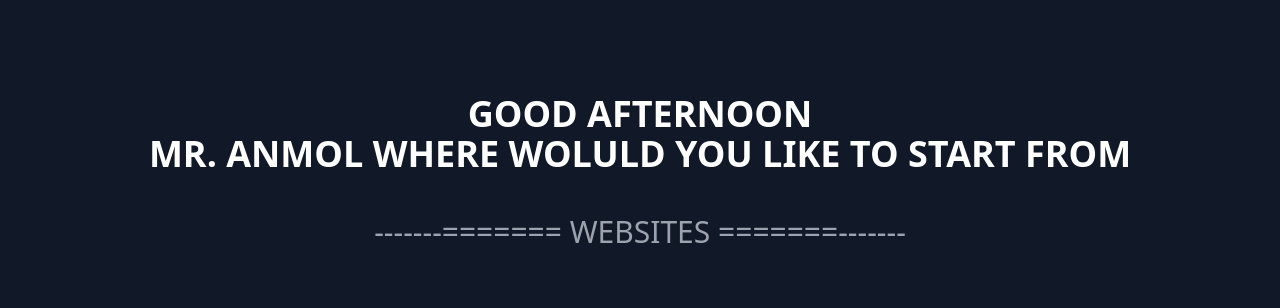
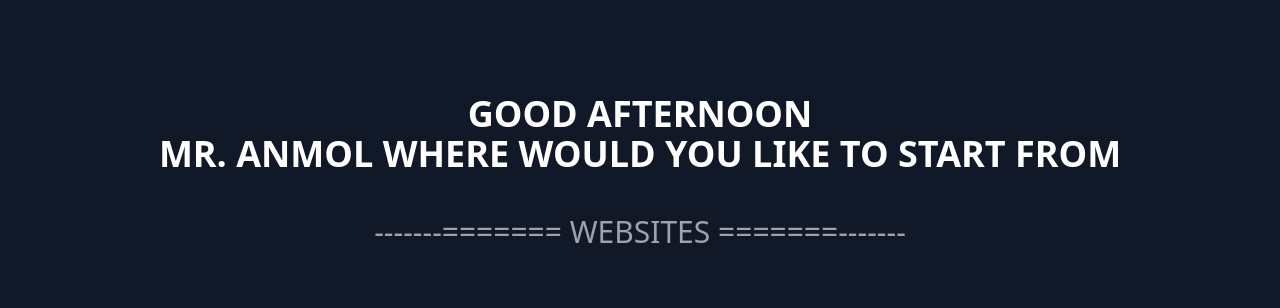
Before and after one commit to PhantomProgrammer123/CustomChromeStartup, a plain HTML site: page index.html in a window 1280 px wide. Shown: the part 90-398 px from the top of the page. Drawn offline with nearby package versions, Linux system fonts and the light colour scheme.

Commit message:
index.html

```diff
--- a/index.html
+++ b/index.html
@@ -44,7 +44,7 @@
                 }
                 document.write("<h1 class= 'text-4xl text-white text-center title-font font-medium'><b>" + welcome + "<b></h1>");
                 </script>
-            <h1 class="text-center text-4xl font-medium title-font text-white"><b>MR. ANMOL WHERE WOLULD YOU LIKE TO START FROM<b><h1>
+            <h1 class="text-center text-4xl font-medium title-font text-white"><b>MR. ANMOL WHERE WOULD YOU LIKE TO START FROM<b><h1>
                 <p class="lg:w-2/3 mx-auto leading-relaxed text-base mb-10"></p>
             <h1 class="sm:text-3xl text-2xl font-medium title-font text-gray-400">-------======= WEBSITES =======-------</h1>
             </div>
```
